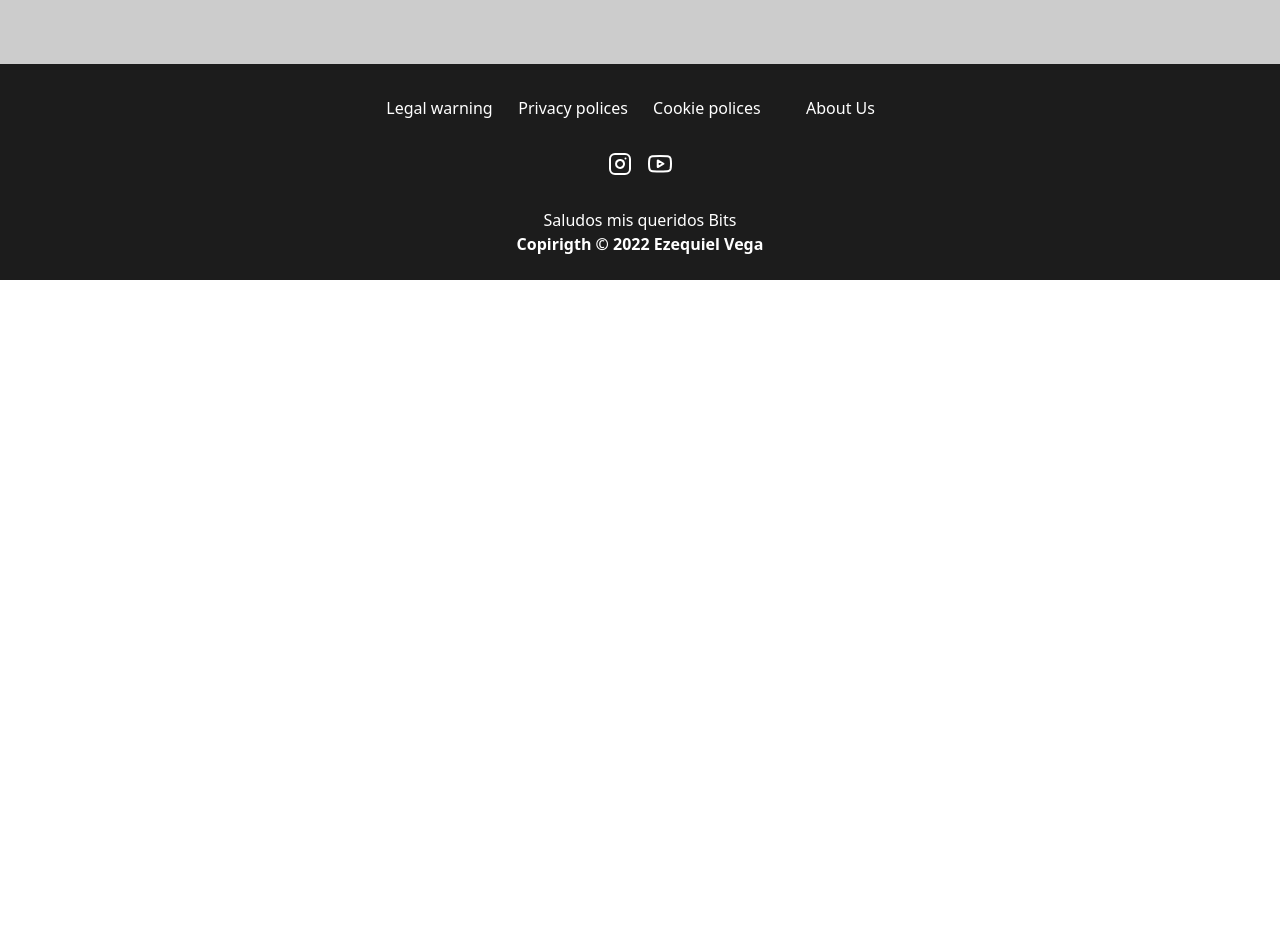
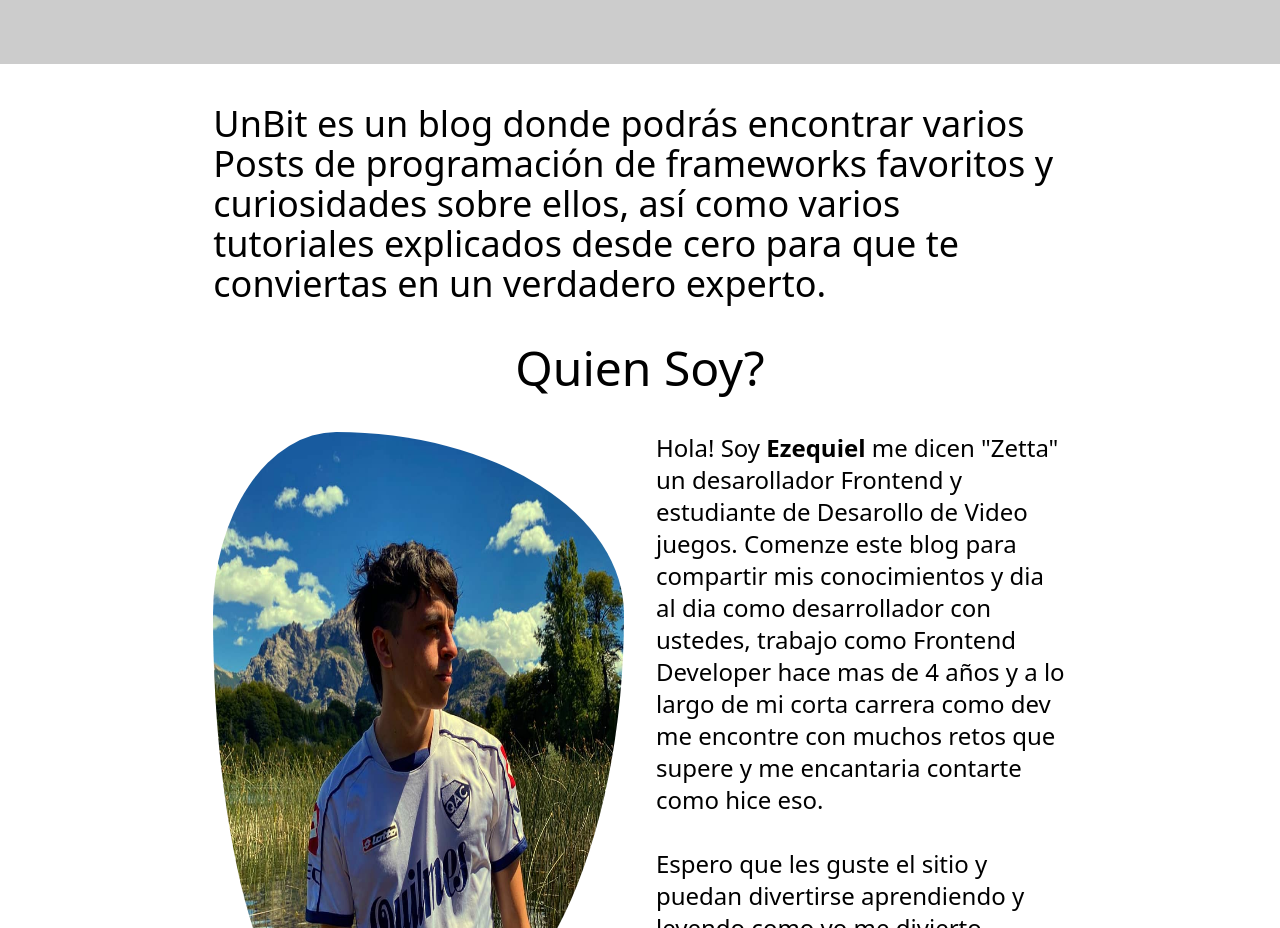
Before and after one commit to unBitDev/UnBit, a Next.js app: page / in a window 1280 px wide. Shown: the part 264-1192 px from the top of the page. Before the commit the page ends 800 px from the top, so only its background shows below. Built offline with nearby package versions, Linux system fonts and the light colour scheme.

Commit message:
Changed page home styles.module.css to tailwind

```diff
--- a/app/page.tsx
+++ b/app/page.tsx
@@ -6,20 +6,19 @@ import styles from '../styles/pages/home.module.css'
 const Index = async () => {
   return <>
     <Banner backgroundImage="/img/placeholders/bannerDesktop.png" title="Bienvenidos a UnBit" subtitle="Un bit a la vez" />
-     {/*
-     <div className={styles.container}>
-        <div className={styles.containerContent}>
-          <section>
-            <p className={styles.introduction}>UnBit es un blog donde podrás encontrar varios
+     <div className="grid justify-items-center w-full">
+        <div className="w-2/3 max-md:w-4/5">
+          <section className="py-10 max-md:py-5">
+            <p className="text-4xl max-md:text-xl">UnBit es un blog donde podrás encontrar varios
               Posts de programación de frameworks favoritos y curiosidades
               sobre ellos, así como varios tutoriales explicados desde cero
               para que te conviertas en un verdadero experto.</p>
           </section>
-          <section className={styles.aboutUs}>
-            <h4 className={styles.titleAboutUs}>Quien Soy?</h4>
-            <div className={styles.containerAboutUs}>
+          <section className="grid justify-items-center mb-8">
+            <h4 className="text-5xl mb-10 max-md:text-4xl">Quien Soy?</h4>
+            <div className="grid grid-cols-2 gap-8 max-md:grid-cols-1">
               <Image src="/img/placeholders/perfil.jpeg" alt="" width={500} height={500} className={styles.image} />
-              <p className={styles.description}>
+              <p className="text-2xl">
                 Hola! Soy <strong>Ezequiel</strong> me dicen "Zetta" un desarollador Frontend y estudiante de Desarollo de Video juegos.
                 Comenze este blog para compartir mis conocimientos y dia al dia como desarrollador con ustedes,
                 trabajo como Frontend Developer hace mas de 4 años y a lo largo de mi corta carrera como dev me
@@ -30,15 +29,12 @@ const Index = async () => {
                 y creando este blog.
                 <br />
                 <br />
-                <br />
-                <br />
                 Saludo su amigo <strong>Zetta!</strong>
               </p>
             </div>
           </section>
         </div>
      </div>
-     */}
   </>
 }
 
--- a/styles/build.css
+++ b/styles/build.css
@@ -582,6 +582,21 @@ video {
   margin-right: auto;
 }
 
+.my-4 {
+  margin-top: 1rem;
+  margin-bottom: 1rem;
+}
+
+.my-5 {
+  margin-top: 1.25rem;
+  margin-bottom: 1.25rem;
+}
+
+.my-8 {
+  margin-top: 2rem;
+  margin-bottom: 2rem;
+}
+
 .mr-3 {
   margin-right: 0.75rem;
 }
@@ -592,6 +607,14 @@ video {
 
 .mt-4 {
   margin-top: 1rem;
+}
+
+.mb-8 {
+  margin-bottom: 2rem;
+}
+
+.mb-10 {
+  margin-bottom: 2.5rem;
 }
 
 .block {
@@ -630,12 +653,20 @@ video {
   width: 2.25rem;
 }
 
+.w-2\/3 {
+  width: 66.666667%;
+}
+
 .grid-cols-4 {
   grid-template-columns: repeat(4, minmax(0, 1fr));
 }
 
 .grid-cols-\[40px_40px\] {
   grid-template-columns: 40px 40px;
+}
+
+.grid-cols-2 {
+  grid-template-columns: repeat(2, minmax(0, 1fr));
 }
 
 .grid-rows-1 {
@@ -664,6 +695,10 @@ video {
 
 .justify-between {
   justify-content: space-between;
+}
+
+.justify-items-center {
+  justify-items: center;
 }
 
 .gap-8 {
@@ -703,6 +738,11 @@ video {
   background-color: rgb(28 28 28 / var(--tw-bg-opacity));
 }
 
+.bg-red-500 {
+  --tw-bg-opacity: 1;
+  background-color: rgb(239 68 68 / var(--tw-bg-opacity));
+}
+
 .bg-\[radial-gradient\(ellipse_at_bottom_left\2c _var\(--tw-gradient-stops\)\)\] {
   background-image: radial-gradient(ellipse at bottom left, var(--tw-gradient-stops));
 }
@@ -735,6 +775,16 @@ video {
   padding-bottom: 0.5rem;
 }
 
+.py-10 {
+  padding-top: 2.5rem;
+  padding-bottom: 2.5rem;
+}
+
+.py-8 {
+  padding-top: 2rem;
+  padding-bottom: 2rem;
+}
+
 .pt-2 {
   padding-top: 0.5rem;
 }
@@ -749,6 +799,18 @@ video {
 
 .pr-4 {
   padding-right: 1rem;
+}
+
+.pt-1 {
+  padding-top: 0.25rem;
+}
+
+.pt-10 {
+  padding-top: 2.5rem;
+}
+
+.pt-5 {
+  padding-top: 1.25rem;
 }
 
 .text-center {
@@ -773,6 +835,16 @@ video {
 .text-sm {
   font-size: 0.875rem;
   line-height: 1.25rem;
+}
+
+.text-4xl {
+  font-size: 2.25rem;
+  line-height: 2.5rem;
+}
+
+.text-2xl {
+  font-size: 1.5rem;
+  line-height: 2rem;
 }
 
 .font-bold {
@@ -911,28 +983,25 @@ video {
     top: 25%;
   }
 
-  .max-md\:top-\[30\%\] {
-    top: 30%;
-  }
-
-  .max-md\:top-\[50\%\] {
-    top: 50%;
-  }
-
-  .max-md\:top-\[40\%\] {
-    top: 40%;
-  }
-
-  .max-md\:top-\[45\%\] {
-    top: 45%;
-  }
-
   .max-md\:top-\[48\%\] {
     top: 48%;
   }
 
   .max-md\:h-\[10rem\] {
     height: 10rem;
+  }
+
+  .max-md\:w-4\/5 {
+    width: 80%;
+  }
+
+  .max-md\:grid-cols-1 {
+    grid-template-columns: repeat(1, minmax(0, 1fr));
+  }
+
+  .max-md\:py-5 {
+    padding-top: 1.25rem;
+    padding-bottom: 1.25rem;
   }
 
   .max-md\:text-4xl {
@@ -943,6 +1012,21 @@ video {
   .max-md\:text-2xl {
     font-size: 1.5rem;
     line-height: 2rem;
+  }
+
+  .max-md\:text-xl {
+    font-size: 1.25rem;
+    line-height: 1.75rem;
+  }
+
+  .max-md\:text-3xl {
+    font-size: 1.875rem;
+    line-height: 2.25rem;
+  }
+
+  .max-md\:text-5xl {
+    font-size: 3rem;
+    line-height: 1;
   }
 }
 
@@ -1004,6 +1088,11 @@ video {
     padding: 0px;
   }
 
+  .md\:py-5 {
+    padding-top: 1.25rem;
+    padding-bottom: 1.25rem;
+  }
+
   .md\:text-sm {
     font-size: 0.875rem;
     line-height: 1.25rem;
--- a/styles/pages/home.module.css
+++ b/styles/pages/home.module.css
@@ -1,52 +1,5 @@
-.container {
-  display: grid;
-  justify-content: center;
-  width: 100%;
-}
-
-.containerContent {
-  width: 58.8rem;
-  height: auto;
-}
-
-.introduction {
-  font-size: 2rem;
-}
-
-.aboutUs {
-  display: grid;
-  justify-items: center;
-  margin-bottom: 2rem;
-}
-
-.titleAboutUs {
-  font-size: 3rem;
-}
-
-/* .titleAboutUs:after { */
-/*   content: ""; */
-/*   display: block; */
-/*   width: 25%; */
-/*   height: 14%; */
-/*   position: absolute; */
-/*   bottom: 0; */
-/*   left: 38%; */
-/*   border-top: solid 5px var(--color-black); */
-/*   z-index: -1; */
-/* } */
-
-.containerAboutUs {
-  display: grid;
-  grid-template-columns: repeat(2, 1fr);
-  gap: 2rem;
-}
-
 .image {
   border-radius: 30% 70% 50% 30% / 30% 30% 70% 70%;
   width: 100%;
   height: 100%;
 }
-
-.description {
-  font-size: 1.4rem;
-}
```
